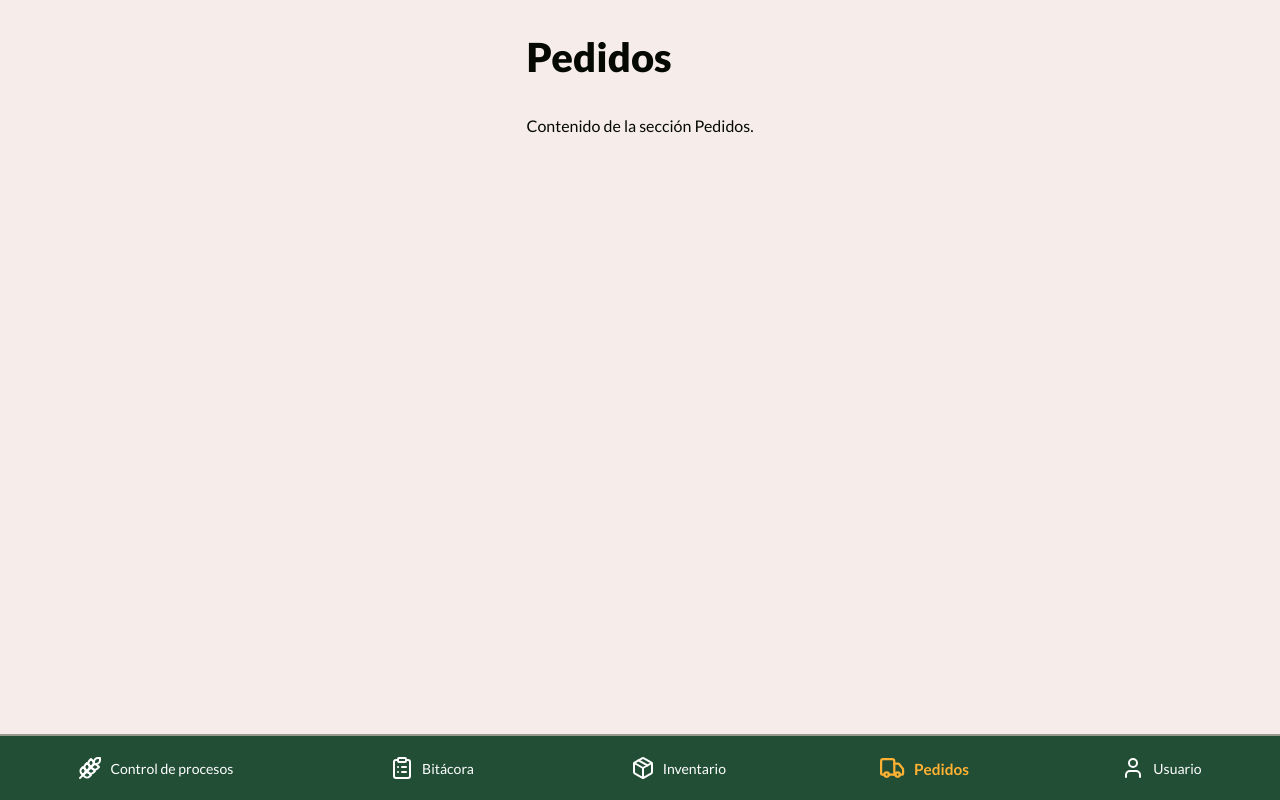
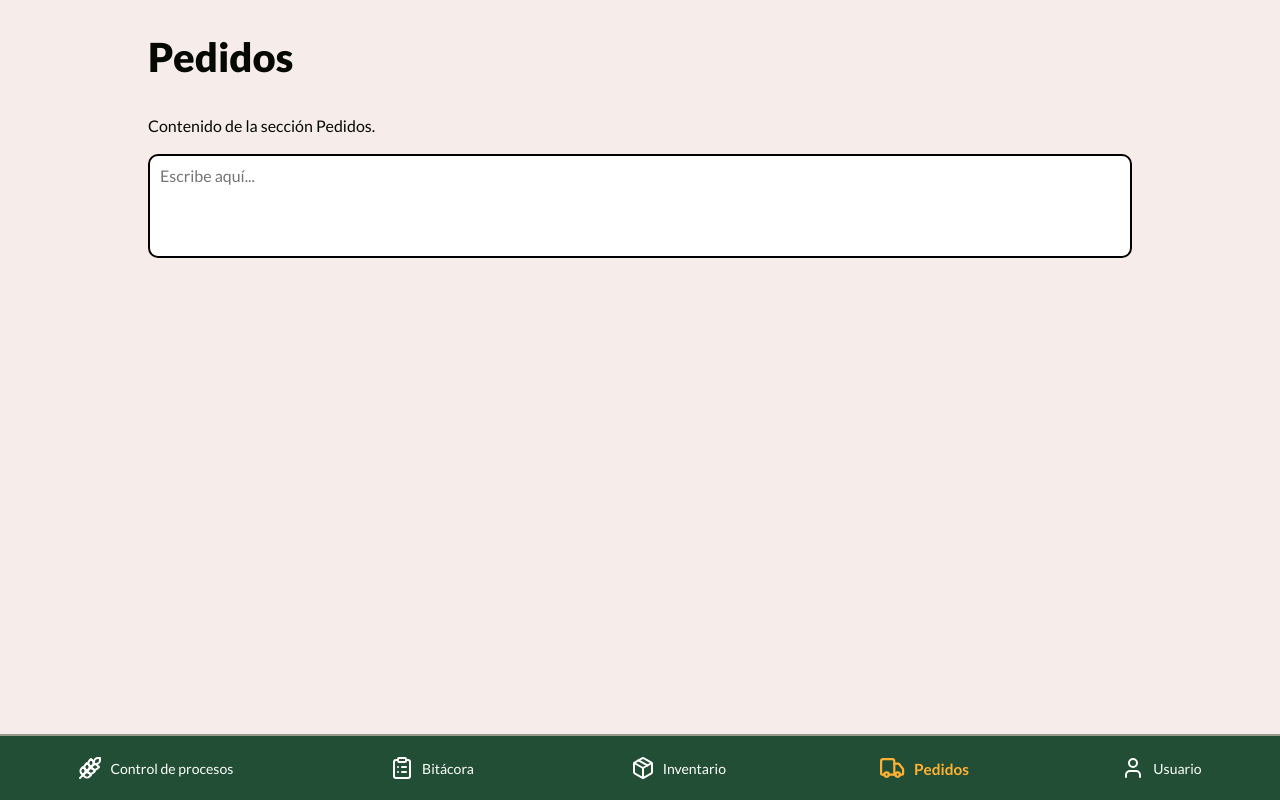
Before and after one commit to CarlosGonzalez14/XuchilNaturalFoods, a React (Vite) app: page /orders in a window 1280 px wide. Built offline with nearby package versions, Linux system fonts and the light colour scheme.

Commit message:
PIT-29-TextField: Creacion de componente TextField, ejemplo implementado en pestaña de Pedidos

```diff
--- /dev/null
+++ b/src/components/TextField.tsx
@@ -0,0 +1,21 @@
+import React from "react";
+import styles from "../styles/TextField.module.css";
+
+interface TextFieldProps {
+  placeholder?: string;
+  value?: string;
+  onChange?: (event: React.ChangeEvent<HTMLTextAreaElement>) => void;
+}
+
+const TextField: React.FC<TextFieldProps> = ({ placeholder, value, onChange }) => {
+  return (
+    <textarea
+      className={styles.textField}
+      placeholder={placeholder}
+      value={value}
+      onChange={onChange}
+    />
+  );
+};
+
+export default TextField;
--- a/src/index.css
+++ b/src/index.css
@@ -74,6 +74,12 @@ p {
   font-size: var(--font-size-p);
 }
 
+textarea {
+  font-family: "Lato", sans-serif;
+  font-weight: 400;
+  font-size: var(--font-size-p);
+}
+
 .lato-thin { font-weight: 100; }
 .lato-light { font-weight: 300; }
 .lato-regular { font-weight: 400; }
--- a/src/pages/Orders.tsx
+++ b/src/pages/Orders.tsx
@@ -1,8 +1,13 @@
+import TextField from "../components/TextField";
+
 const Orders = () => {
     return (
       <div className="page">
         <h1>Pedidos</h1>
         <p>Contenido de la sección Pedidos.</p>
+        <TextField
+          placeholder="Escribe aquí..."
+        />
       </div>
     );
   };
--- /dev/null
+++ b/src/styles/TextField.module.css
@@ -0,0 +1,18 @@
+.textField {
+    min-width: 75vw;
+    min-height: 10vh;
+    padding: 10px;
+    font-size: 1rem;
+    border: 2px solid black;
+    border-radius: 10px;
+    outline: none;
+    resize: none;
+    overflow-wrap: break-word;
+    white-space: pre-wrap;
+    vertical-align: top;
+  }
+
+  .textField:focus {
+    border-color: #000;
+    box-shadow: 0 0 5px rgba(0, 0, 0, 0.3);
+  }
```
